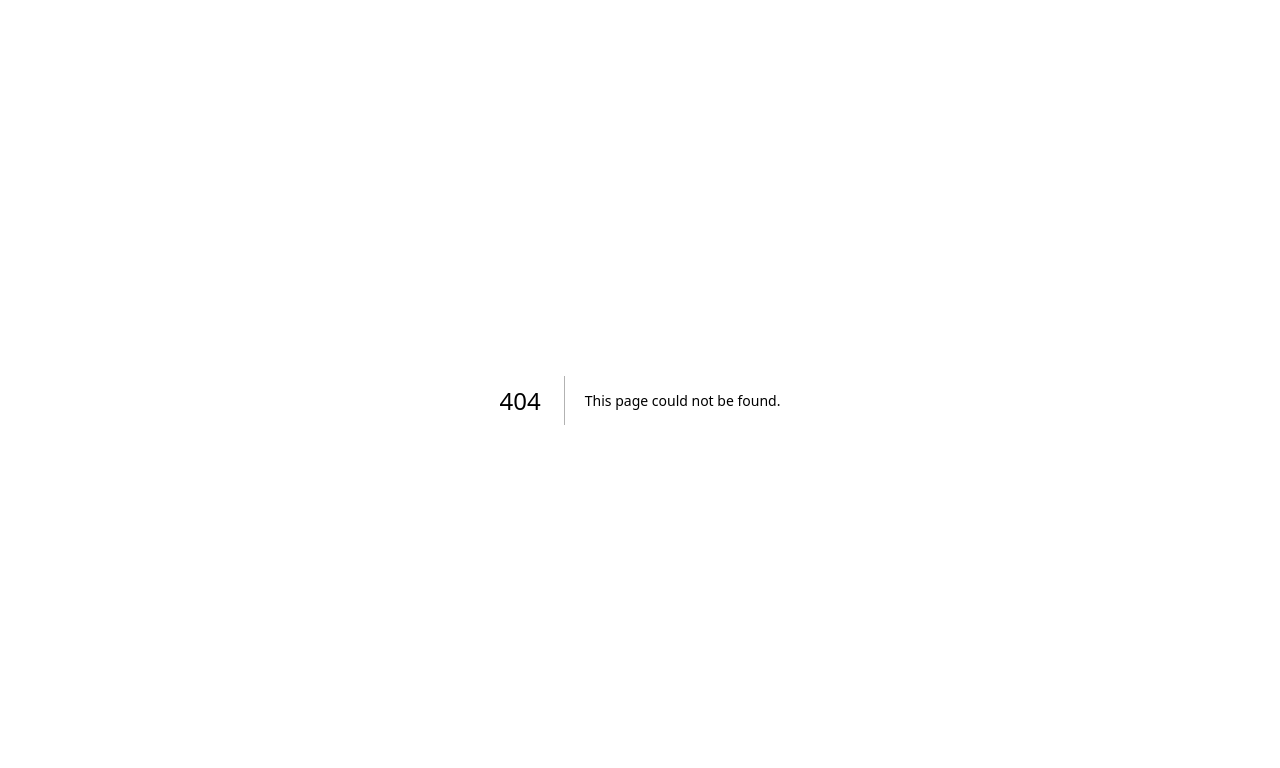
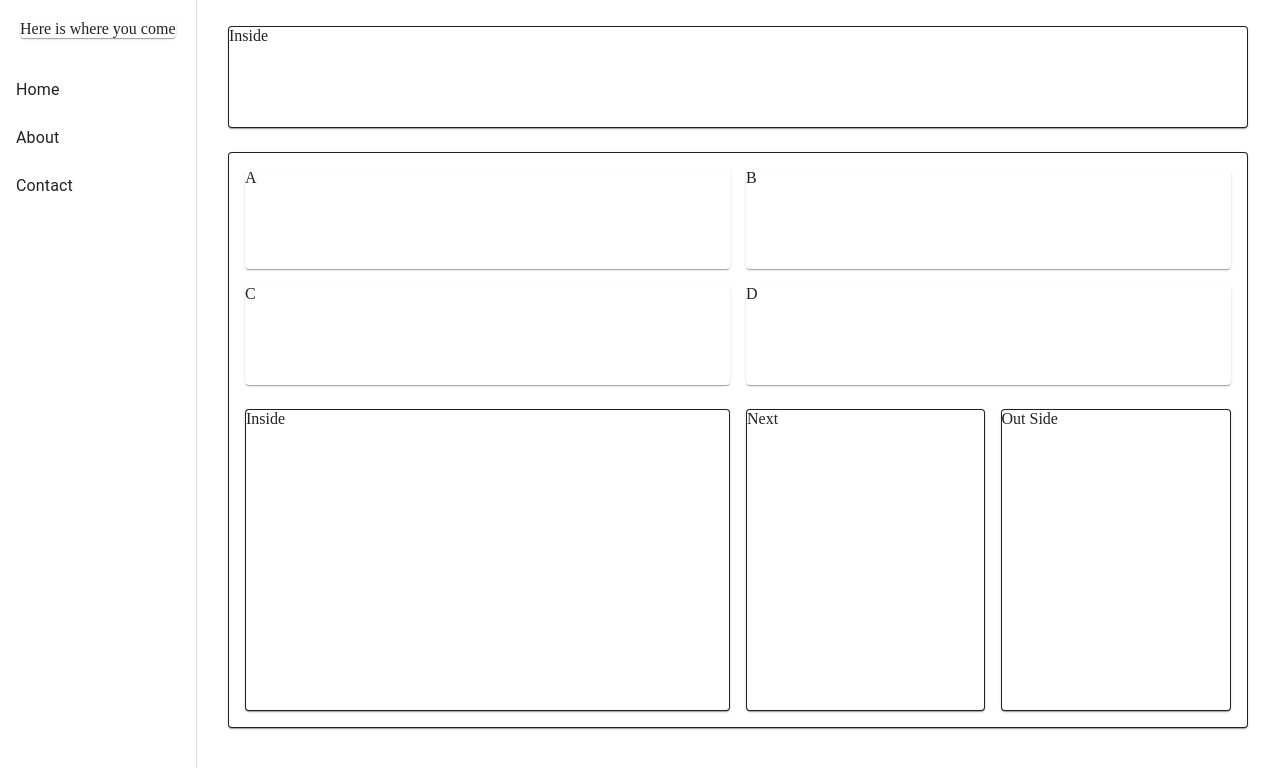
Before and after one commit to enochmaonga/Serial-range, a Next.js app: page /test in a window 1280 px wide. Before the commit this address had no page. Shown: the top 768 px of the page. Built offline with nearby package versions, Linux system fonts and the light colour scheme.

Commit message:
adding dashboard

```diff
--- /dev/null
+++ b/src/components/Dashboard/SideBar.js
@@ -0,0 +1,30 @@
+import React from 'react';
+import Drawer from '@mui/material/Drawer';
+import List from '@mui/material/List';
+import ListItem from '@mui/material/ListItem';
+import ListItemText from '@mui/material/ListItemText';
+import { Card } from '@mui/material';
+
+const Sidebar = () => {
+  return (
+    <Drawer
+      variant="permanent"
+      anchor="left"
+    >
+        <Card style={{margin: "20px"}}> Here is where you come</Card>
+      <List>
+        <ListItem button>
+          <ListItemText primary="Home" />
+        </ListItem>
+        <ListItem button>
+          <ListItemText primary="About" />
+        </ListItem>
+        <ListItem button>
+          <ListItemText primary="Contact" />
+        </ListItem>
+      </List>
+    </Drawer>
+  );
+};
+
+export default Sidebar;
--- /dev/null
+++ b/src/pages/test.js
@@ -0,0 +1,97 @@
+import Sidebar from "@/components/Dashboard/SideBar";
+import { Box, Card, Grid } from "@mui/material";
+
+const Dashboard = () => {
+  return (
+    <div>
+      <Sidebar /> left
+      <Grid container>
+        <Grid item xs={12} sm={12} md={12}>
+          <Card
+            sx={{
+              height: "100px",
+              marginLeft: "220px",
+              border: "1px solid",
+              mr: 3,
+            }}
+          >
+            {" "}
+            Inside
+          </Card>
+        </Grid>
+      </Grid>
+      <Grid container>
+        <Grid item xs={12} sm={12} md={12}>
+          <Card
+            sx={{
+              marginLeft: "220px",
+              border: "1px solid",
+              mt: 3,
+              mr: 3,
+            }}
+          >
+            <Grid container spacing={2} sx={{ padding: 2 }}>
+              <Grid item xs={12} sm={12} md={6}>
+                <Card sx={{ height: "100px" }}> A</Card>
+              </Grid>
+              <Grid item xs={12} sm={12} md={6}>
+                {" "}
+                <Card sx={{ height: "100px" }}> B</Card>
+              </Grid>
+              <Grid item xs={12} sm={12} md={6}>
+                {" "}
+                <Card sx={{ height: "100px" }}> C</Card>
+              </Grid>
+              <Grid item xs={12} sm={12} md={6}>
+                {" "}
+                <Card sx={{ height: "100px" }}> D</Card>
+              </Grid>
+              <Grid container sx={{mt: 3, marginLeft: 2}}>
+                <Grid item xs={12} sm={12} md={6} >
+                  <Card
+                    sx={{
+                      height: "300px",
+                      border: "1px solid",
+                      mr: 1,
+                    }}
+                  >
+                    {" "}
+                    Inside
+                  </Card>
+                </Grid>
+                <Grid item xs={12} sm={12} md={3}>
+                  <Card
+                    sx={{
+                      height: "300px",
+
+                      border: "1px solid",
+                      ml: 1,
+                    }}
+                  >
+                    {" "}
+                    Next
+                  </Card>
+                </Grid>
+                <Grid item xs={12} sm={12} md={3}>
+                  <Card
+                    sx={{
+                      height: "300px",
+
+                      border: "1px solid",
+                      ml: 2,
+                    }}
+                  >
+                    {" "}
+                    Out Side
+                  </Card>
+                </Grid>
+              </Grid>
+            </Grid>
+          </Card>
+        </Grid>
+      </Grid>
+    </div>
+  );
+};
+
+export default Dashboard;
```
Also changed, not shown: src/components/Dashboard/DashboardComponent.js (added, +27 -0 lines), src/pages/dashboard.js (added, +11 -0 lines).
